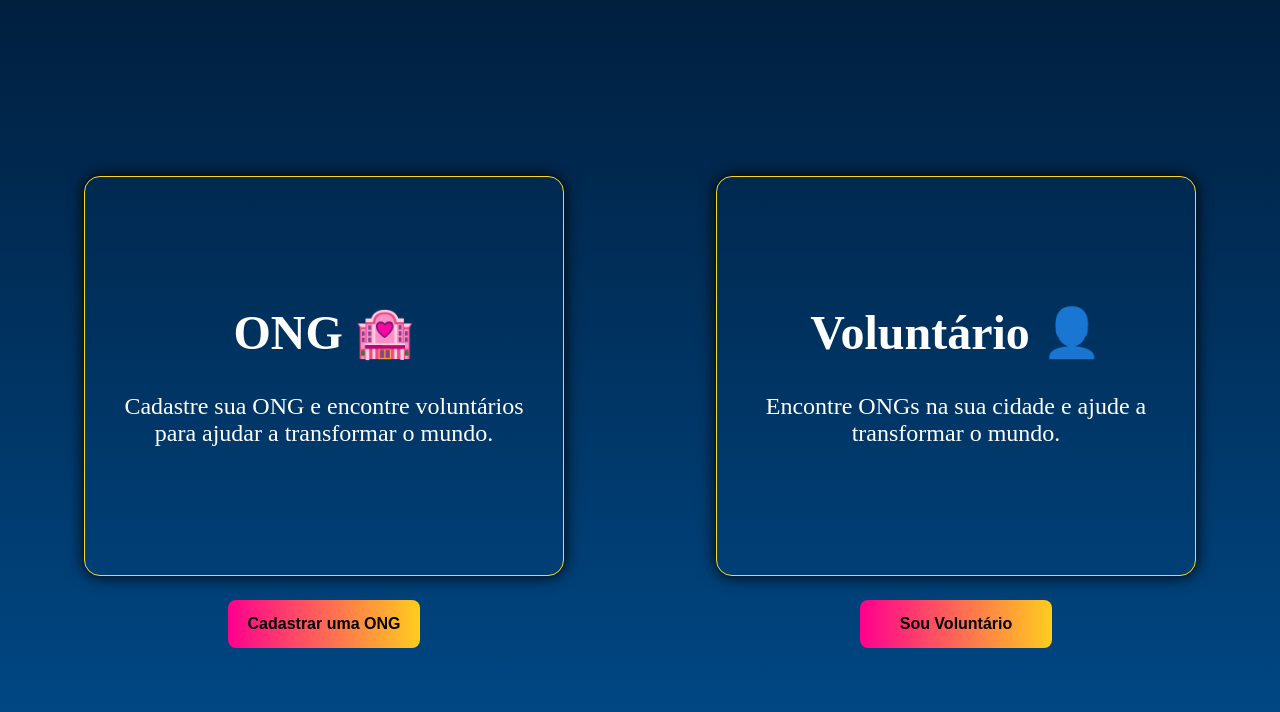
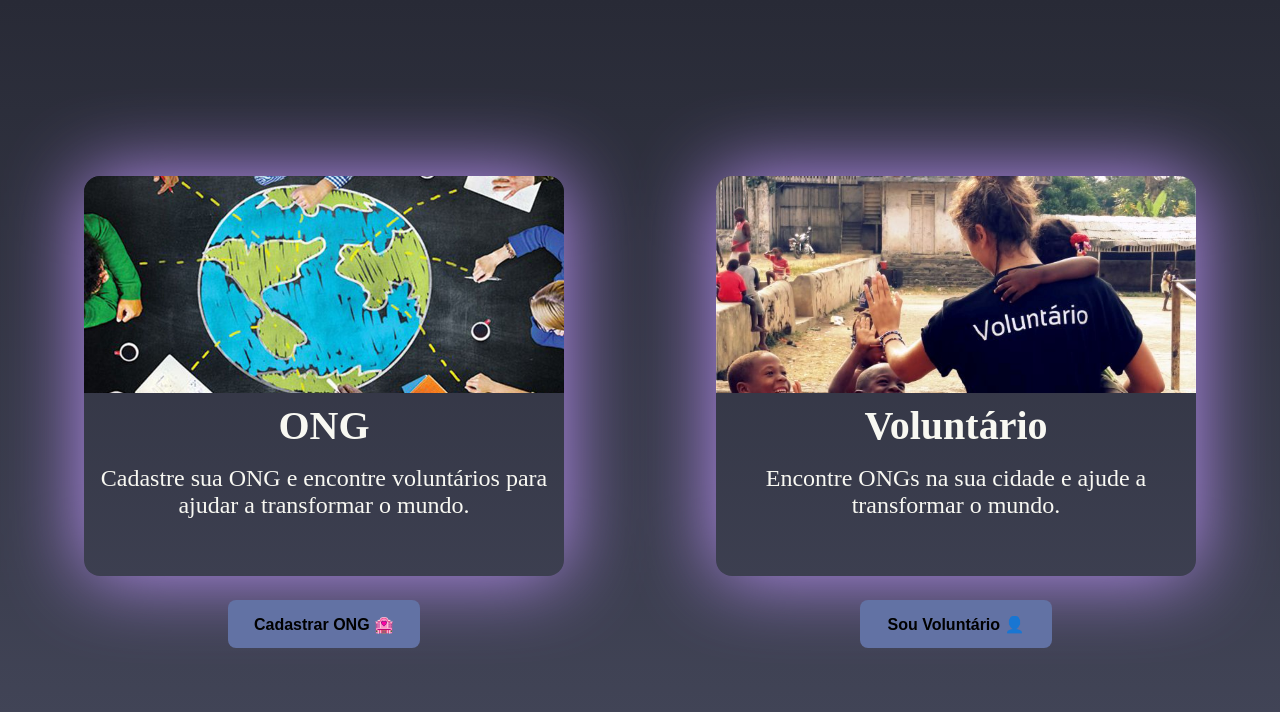
Before and after one commit to DaksonC/seja-voluntario, a Next.js app: page / in a window 1280 px wide. Shown: the top 712 px of the page. Built offline with nearby package versions, Linux system fonts and the light colour scheme.

Commit message:
feat(pages) finaliza layout

```diff
--- a/src/components/ButtonRegister/styles.ts
+++ b/src/components/ButtonRegister/styles.ts
@@ -7,7 +7,7 @@ export const ContainerButton = styled.button.attrs({
   height: 3rem;
   border: 0;
   border-radius: 0.5rem;
-  background: linear-gradient(90deg, #ff008e 0%, #ffcd1e 100%);
+  background: #6272a4;
   cursor: pointer;
 
   span {
@@ -16,9 +16,8 @@ export const ContainerButton = styled.button.attrs({
   }
 
   &:hover {
-    background: linear-gradient(90deg, #ffcd1e 0%, #ff008e 100%);
+    background: #44475a;
     border: 1px solid #fff;
-    color: #004c8c;
   }
 
   @media (max-width: 425px) {
--- a/src/components/Header/index.tsx
+++ b/src/components/Header/index.tsx
@@ -1,14 +1,18 @@
-import { ContainerHeader } from "./styles";
+import { ContainerHeader, ContentImg, ContentText } from "./styles";
 interface HeaderProps {
   title: string;
   description?: string;
+  url: string;
 }
 
-export function Header({ title, description }: HeaderProps) {
+export function Header({ title, description, url }: HeaderProps) {
   return (
     <ContainerHeader>
-      <h1>{title}</h1>
-      <p>{description}</p>
+      <ContentImg img={url} />
+      <ContentText>
+        <h1>{title}</h1>
+        <p>{description}</p>
+      </ContentText>
     </ContainerHeader>
   )
 }
--- a/src/components/Header/styles.ts
+++ b/src/components/Header/styles.ts
@@ -1,24 +1,50 @@
 import styled from "styled-components";
+
+interface IContentImgProps extends React.HTMLAttributes<HTMLDivElement> {
+  img: string;
+}
 
 export const ContainerHeader = styled.div`
   max-width: 30rem;
   max-height: 25rem;
   text-align: center;
-  border: 1px solid #f9d71c;
   border-radius: 1rem;
   margin: 1.5rem auto;
-  box-shadow: 0 0 1rem #000;
+  box-shadow: 0 0 5rem #bd93f9;
+`;
+
+export const ContentImg = styled.div<IContentImgProps>`
+  background-image: url(${(props) => props.img});
+  background-size: cover;
+  background-position: center center;
+  background-repeat: no-repeat;
+  border-radius: 1rem 1rem 0 0;
+`;
+
+export const ContentText = styled.div`
+  border-radius: 0 0 1rem 1rem;
+  padding: 1rem;
+  text-align: center;
+  margin-top: -3rem;
 
   h1 {
-    font-size: 3rem;
-    font-weight: bold;
-    color: #fff;
-    margin: 1rem 0;
+    font-size: 2.5rem;
+    color: #f8f8f2;
+    margin-bottom: 1rem;
   }
 
   p {
     font-size: 1.5rem;
-    color: #fff;
-    margin: 1rem;
+    color: #f8f8f2;
+  }
+
+  @media (max-width: 425px) {
+    margin-top: -1rem;
+    h1 {
+      font-size: 1.5rem;
+    }
+    p{
+      font-size: 1rem;
+    }
   }
 `;
--- a/src/pages/RegisterONG/index.tsx
+++ b/src/pages/RegisterONG/index.tsx
@@ -54,13 +54,13 @@ function RegisterONG() {
             onChange={handleSelectState}
             value={selectedState}
           >
-            <option value="">Estado</option>
+            <option value="">UF</option>
             {states.map(state => (
               <option key={state.id} value={state.sigla}>{state.nome}</option>
             ))}
           </select>
           <select {...register("city", { required: true })}>
-            <option value="">Selecione uma cidade</option>
+            <option value="">Cidade</option>
             {citys.map(city => (
               <option key={city.codigo_ibge} value={city.nome}>{city.nome}</option>
             ))}
--- a/src/pages/index.tsx
+++ b/src/pages/index.tsx
@@ -23,22 +23,24 @@ export default function Home() {
         <title>Seja Voluntário</title>
         <meta name="description" content="Generated by create next app" />
         <meta name="viewport" content="width=device-width, initial-scale=1" />
-        <link rel="icon" href="/favicon.ico" />
+        {/* <link rel="icon" href="/favicon.ico" /> */}
       </Head>
       <Container>
         <div>
           <Header
-            title="ONG 🏩"
+            title="ONG"
             description="Cadastre sua ONG e encontre voluntários para ajudar a transformar o mundo."
+            url="ong.jpg"
           />
-          <ButtonRegister title="Cadastrar uma ONG" onClick={handleRegisterONG} />
+          <ButtonRegister title="Cadastrar ONG 🏩" onClick={handleRegisterONG} />
         </div>
         <div>
           <Header
-            title="Voluntário 👤"
+            title="Voluntário"
             description="Encontre ONGs na sua cidade e ajude a transformar o mundo."
+            url="voluntario.jpg"
           />
-          <ButtonRegister title="Sou Voluntário" onClick={handleRegisterVoluntary} />
+          <ButtonRegister title="Sou Voluntário 👤" onClick={handleRegisterVoluntary} />
         </div>
       </Container>
     </>
--- a/src/styles/globals.css
+++ b/src/styles/globals.css
@@ -76,7 +76,7 @@ body {
 }
 
 body {
-  background-image: linear-gradient(to bottom, #001f3f, #004c8c);
+  background-image: linear-gradient(to bottom, #282a36, #44475a);
 }
 
 a {
```
Also changed, not shown: src/pages/RegisterONG/styles.ts (+8 -1 lines), src/pages/RegisterVoluntary/index.tsx (+32 -5 lines), src/pages/RegisterVoluntary/styles.ts (+30 -0 lines), public/ong.jpg (added), public/voluntario.jpg (added).
